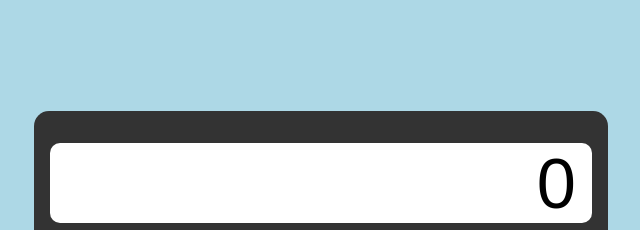
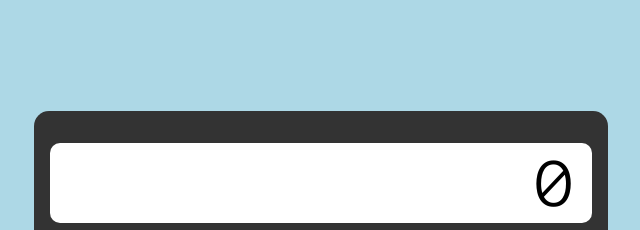
Before and after one commit to franius8/calculator, a plain HTML site: page index.html in a window 1280 px wide. Shown: the top 230 px of the page, 319-959 px from the left. Drawn offline with Linux system fonts and the light colour scheme.

Commit message:
Change font to monospace

```diff
--- a/index.html
+++ b/index.html
@@ -5,6 +5,9 @@
     <meta http-equiv="X-UA-Compatible" content="IE=edge">
     <meta name="viewport" content="width=device-width, initial-scale=1.0">
     <title>Calculator</title>
+    <link rel="preconnect" href="https://fonts.googleapis.com">
+    <link rel="preconnect" href="https://fonts.gstatic.com" crossorigin>
+    <link href="https://fonts.googleapis.com/css2?family=Anonymous+Pro&display=swap" rel="stylesheet">
     <link rel="stylesheet" href="style.css">
     <script src="script.js" defer></script>
 </head>
--- a/style.css
+++ b/style.css
@@ -35,6 +35,7 @@ body {
 #screendiv {
     text-align: right;
     margin-left: auto;
+    font-family: 'Anonymous Pro', monospace;
 }
 
 #innercontainer {
```
